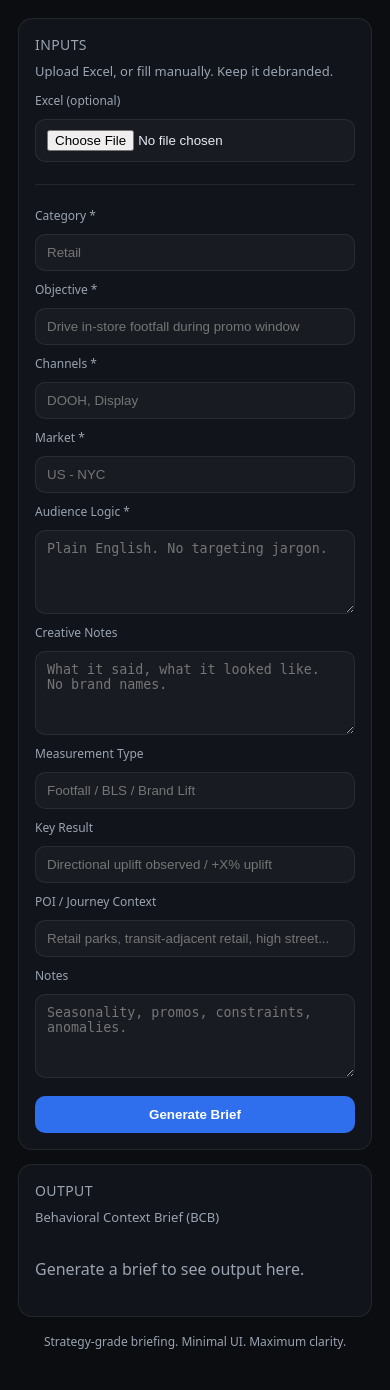
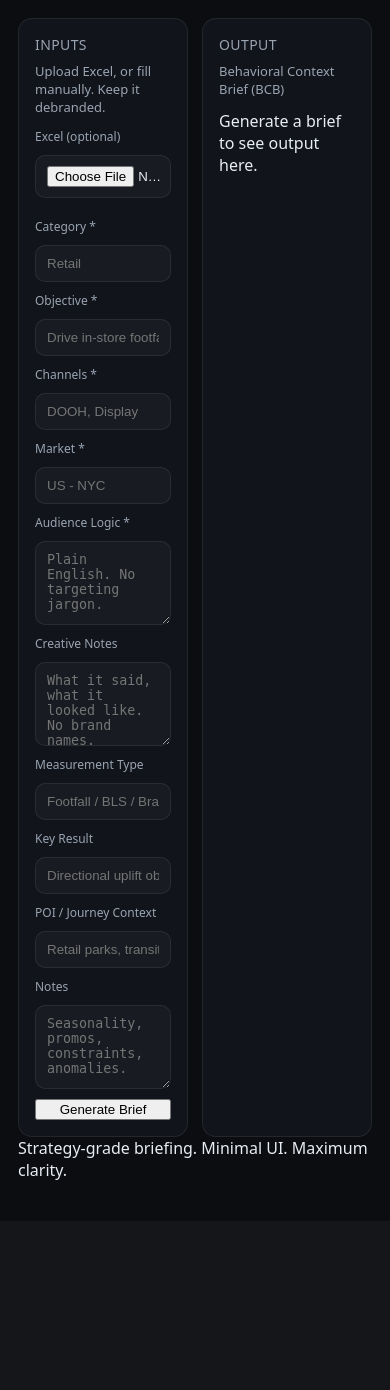
Before and after one commit to SuOnTheRun/bce-app, a FastAPI app: page / in a window 390 px wide. Shown: the part 130-1520 px from the top of the page. After the commit the page ends 1310 px from the top, so only its background shows below. Run offline with FastAPI, Linux system fonts and the light colour scheme.

Commit message:
Update styles.css

```diff
--- a/static/styles.css
+++ b/static/styles.css
@@ -78,49 +78,4 @@ body {
   outline: none;
 }
 .input:focus { border-color: rgba(47,111,237,0.55); }
-.textarea { min-height: 84px; resize: vertical; }
-
-.btn {
-  margin-top: 8px;
-  background: var(--accent);
-  color: white;
-  border: 0;
-  padding: 11px 12px;
-  border-radius: 10px;
-  font-weight: 600;
-  cursor: pointer;
-}
-.btn:hover { filter: brightness(1.05); }
-
-.divider { height: 1px; background: var(--line); margin: 12px 0; }
-
-.outputBlock {
-  border: 1px solid var(--line);
-  border-radius: 12px;
-  padding: 12px;
-  background: rgba(255,255,255,0.02);
-}
-
-.brief { white-space: pre-wrap; margin: 0; font-size: 13.5px; line-height: 1.45; }
-.mono { font-family: var(--mono); }
-.small { font-size: 12px; }
-.empty { color: var(--muted); padding: 20px 0; }
-
-.meta { display: grid; gap: 10px; }
-.metaRow { display: grid; grid-template-columns: 120px 1fr; gap: 10px; }
-.metaKey { color: var(--muted); font-size: 12px; }
-.metaVal { font-size: 12px; }
-
-.details { margin-top: 12px; border-top: 1px solid var(--line); padding-top: 12px; }
-.details summary { cursor: pointer; color: var(--muted); font-size: 13px; }
-.details summary:hover { color: var(--text); }
-
-.error { border-color: rgba(255, 92, 92, 0.35); }
-.error .cardTitle { color: var(--error); }
-
-.footer { margin-top: 16px; color: var(--muted); font-size: 12px; text-align: center; }
-
-@media (max-width: 980px) {
-  .grid { grid-template-columns: 1fr; }
-  .card { min-height: auto; }
-}
+.textarea { min-height: 84px; resize
```
